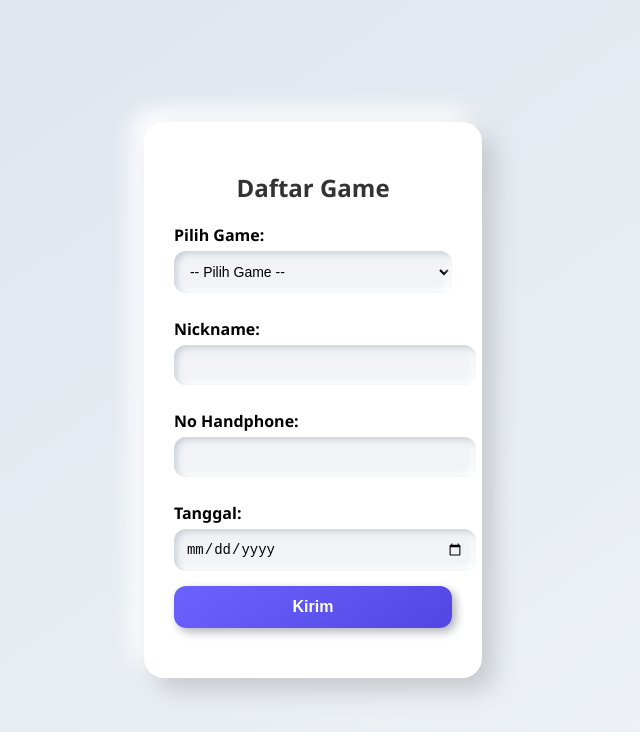
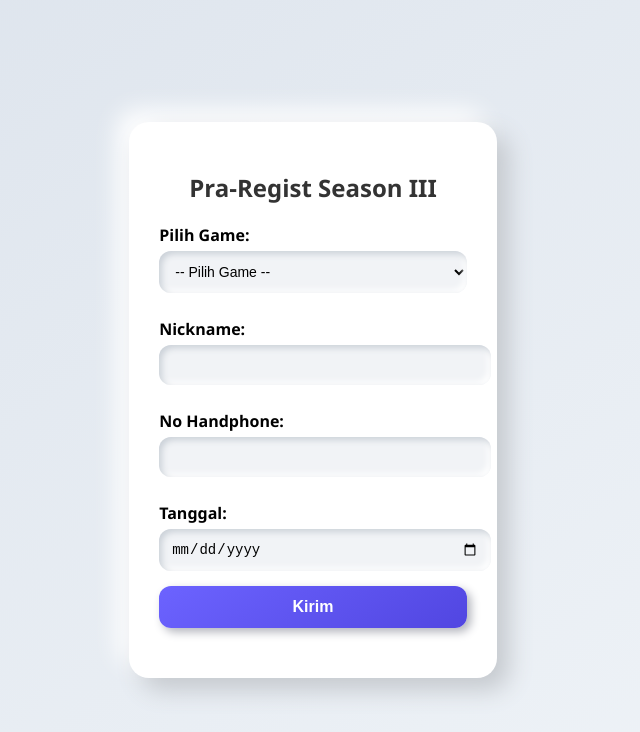
Before and after one commit to Wibuakut1/Testing, a plain HTML site: page index.html in a window 1280 px wide. Shown: the whole page, without its empty margins (357-997 px from the left). Drawn offline with Linux system fonts and the light colour scheme.

Commit message:
Update index.html

```diff
--- a/index.html
+++ b/index.html
@@ -3,13 +3,13 @@
 <head>
   <meta charset="UTF-8" />
   <meta name="viewport" content="width=device-width, initial-scale=1.0"/>
-  <title>Formulir Supabase</title>
+  <title>Formulir Tournamen Season III</title>
   <link rel="stylesheet" href="style.css" />
 </head>
 <body>
   <div class="form-container">
     <form id="gameForm" class="form-card">
-      <h2>Daftar Game</h2>
+      <h2>Pra-Regist Season III</h2>
 
       <label for="game">Pilih Game:</label>
       <select id="game" name="game" required>
```
